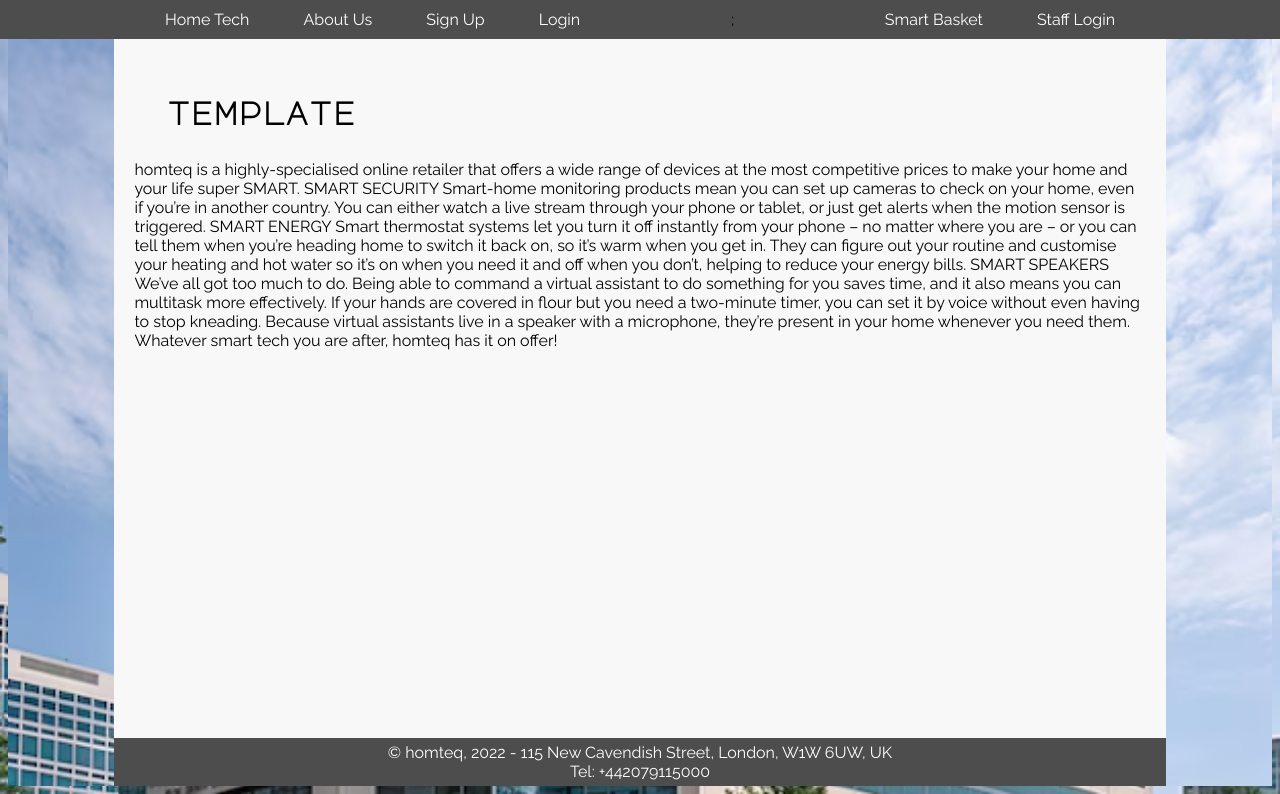
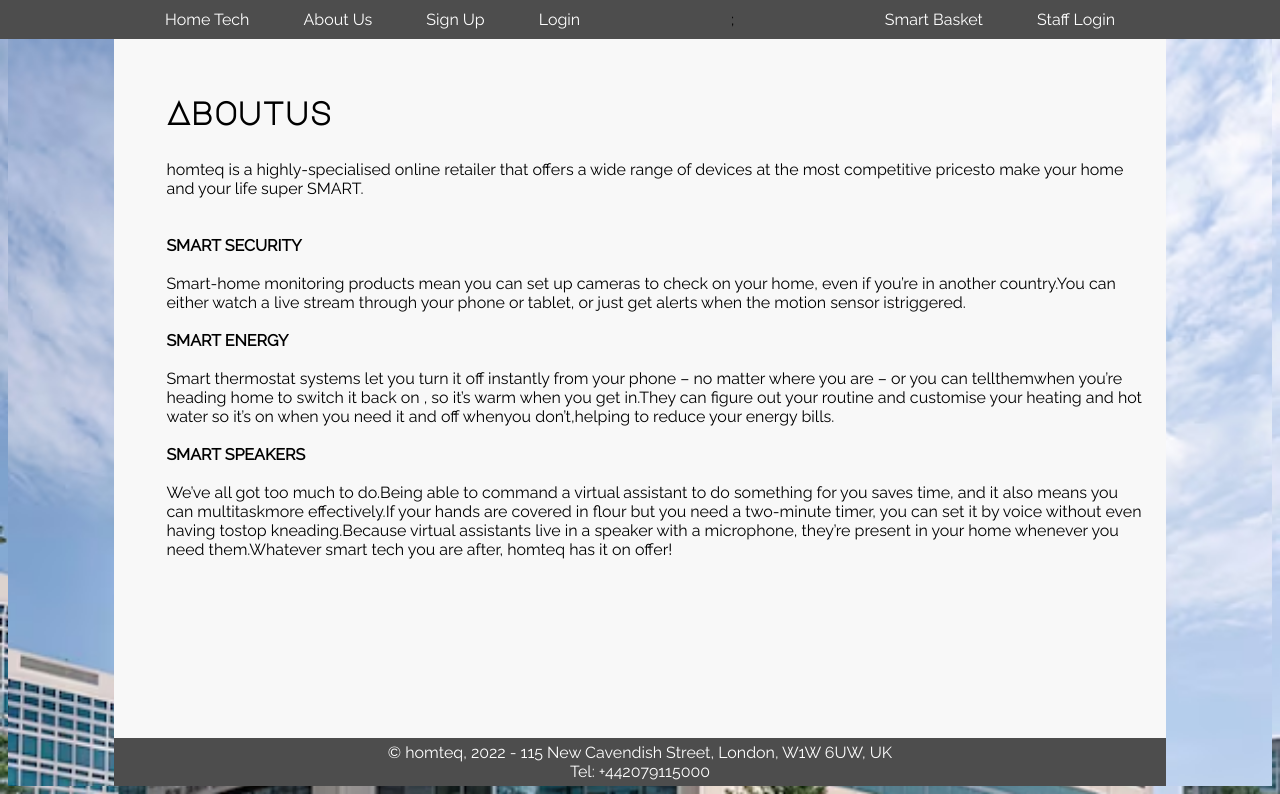
Before and after one commit to Judinus10/homteqWebApplication, a PHP site: page /aboutus.php in a window 1280 px wide. Shown: the part 124-918 px from the top of the page. Run offline with PHP 8.4, Linux system fonts and the light colour scheme.

Commit message:
modified

```diff
--- a/aboutus.php
+++ b/aboutus.php
@@ -1,41 +1,37 @@
 <?php
-$pagename="template";
-//Create and populate a variable called $pagename
-echo "<link rel=stylesheet type=text/css href=mystylesheet.css>";
-echo "<title>".$pagename."</title>";
-echo "<body>";
-include ("headfile.html");
-echo "<h4>".$pagename."</h4>";
-//Call in stylesheet
-//display name of the page as window title
-//include header layout file
-//display name of the page on the web page
+$pagename="Aboutus"; //Create and populate a variable called $pagename
+
+echo "<link rel=stylesheet type=text/css href=mystylesheet.css>"; //Call in stylesheet
+
+echo "<title>".$pagename."</title>"; //display name of the page as window title
+
+echo "<body>";include ("headfile.html"); //include header layout file
+
+echo "<h4>".$pagename."</h4>"; //display name of the page on the web page
+
 //display random text
-echo "<p> homteq is a highly-specialised online retailer that offers a wide range of devices at the most competitive prices
-to make your home and your life super SMART.
+echo "<p class='updateInfo'> homteq is a highly-specialised online retailer that offers a wide range of devices at the
+most competitive pricesto make your home and your life super SMART.<br><br><br>
 
-SMART SECURITY
-Smart-home monitoring products mean you can set up cameras to check on your home, even if you’re in another country.
-You can either watch a live stream through your phone or tablet, or just get alerts when the motion sensor is
-triggered.
+<b>SMART SECURITY</b><br><br>
+Smart-home monitoring products mean you can set up cameras to check on your home, even if you’re in another country.You can
+ either watch a live stream through your phone or tablet, or just get alerts when the motion sensor
+ istriggered.<br><br>
 
-SMART ENERGY
-Smart thermostat systems let you turn it off instantly from your phone – no matter where you are – or you can tell
-them
-when you’re heading home to switch it back on, so it’s warm when you get in.
-They can figure out your routine and customise your heating and hot water so it’s on when you need it and off when
-you don’t,
-helping to reduce your energy bills.
+ <b>SMART ENERGY</b><br><br>
+ Smart thermostat systems let you turn it off instantly from your
+ phone – no matter where you are – or you can tellthemwhen you’re heading home to switch it back on
+ , so it’s warm when you get in.They can figure out your routine and customise your heating and hot water
+ so it’s on when you need it and off whenyou don’t,helping to reduce your energy bills.<br><br>
 
-SMART SPEAKERS
-We’ve all got too much to do.
-Being able to command a virtual assistant to do something for you saves time, and it also means you can multitask
-more effectively.
-If your hands are covered in flour but you need a two-minute timer, you can set it by voice without even having to
-stop kneading.
-Because virtual assistants live in a speaker with a microphone, they’re present in your home whenever you need them.
+ <b>SMART SPEAKERS</b><br><br>
+ We’ve all got too much to do.Being able to command a virtual assistant to do something for you saves time, and
+ it also means you can multitaskmore effectively.If your hands are covered in flour but you need a
+ two-minute timer, you can set it by voice without even having tostop kneading.Because virtual assistants
+ live in a speaker with a microphone, they’re present in your home whenever you need them.Whatever smart
+ tech you are after, homteq has it on offer!";
 
-Whatever smart tech you are after, homteq has it on offer!";
-include("footfile.html");
+include("footfile.html"); //include head layout
+
 echo "</body>";
 ?>
```
